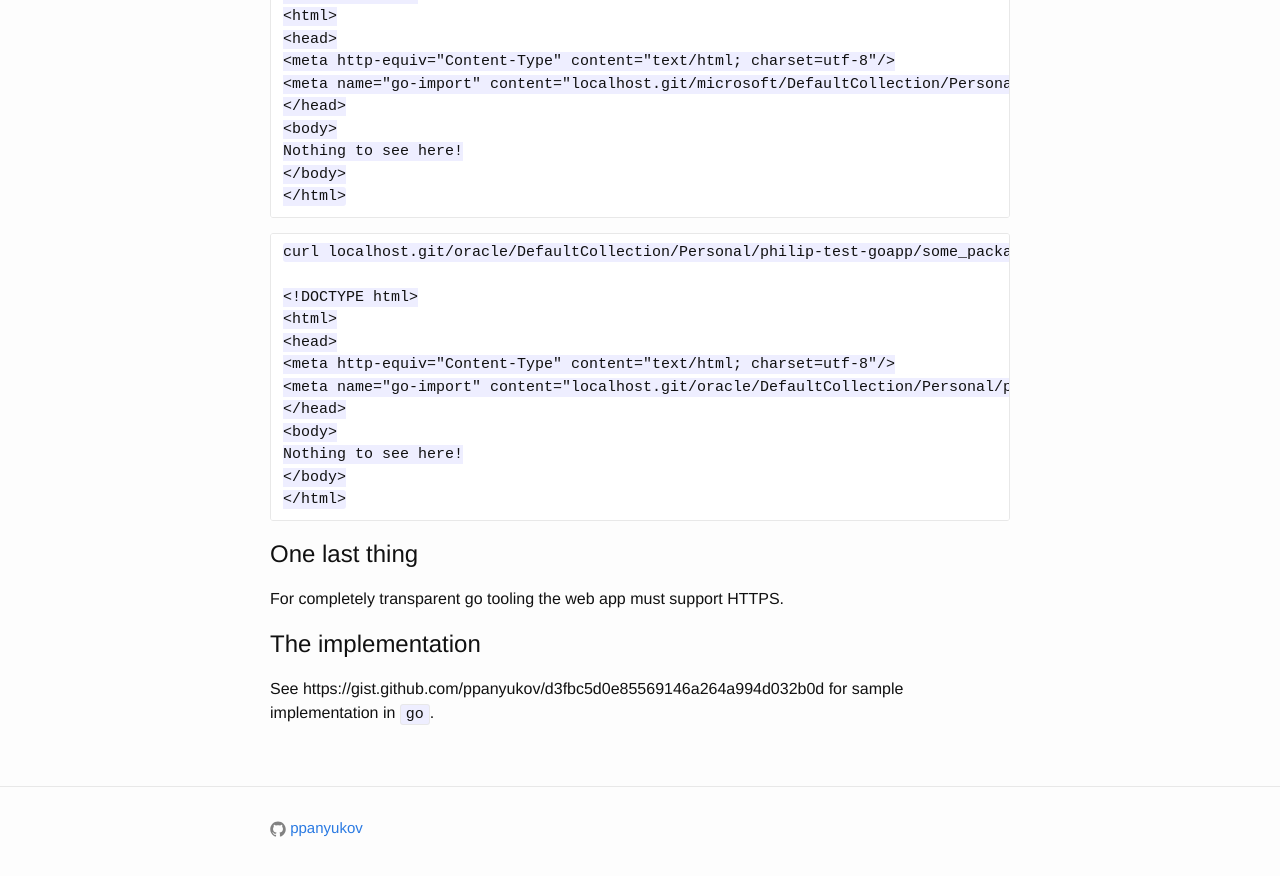
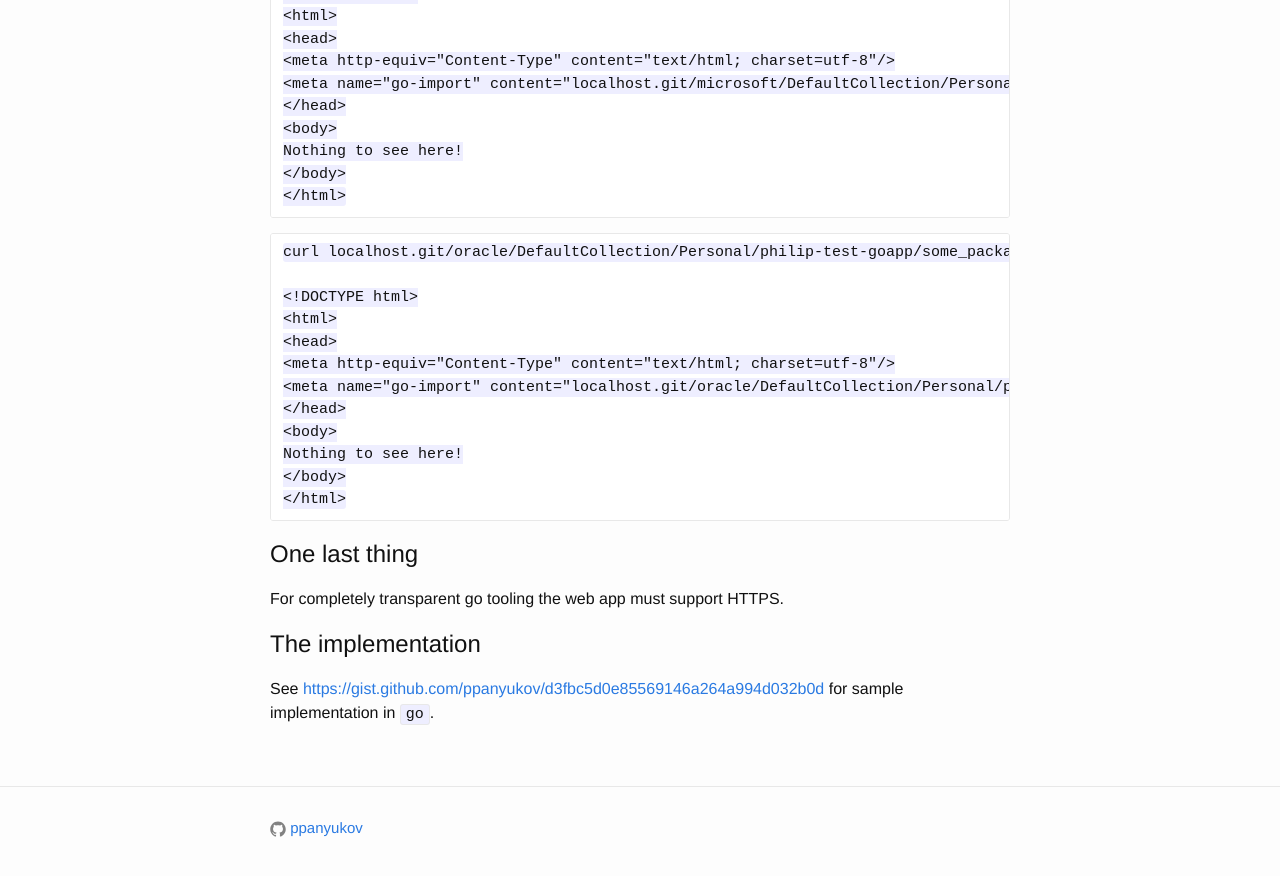
Before and after one commit to ppanyukov/ppanyukov.github.com, a Jekyll site: the page built from _posts/2017-02-01-golang-with-vsts-repos.md, in a window 1280 px wide and 900 px high, scrolled down 4606 px. Shown: the top 876 px of the window. Built offline with Jekyll 4.4.1, drawn with Linux system fonts in a browser that asks for light colours.

```diff
--- a/_posts/2017-02-01-golang-with-vsts-repos.md
+++ b/_posts/2017-02-01-golang-with-vsts-repos.md
@@ -268,5 +268,5 @@ For completely transparent go tooling the web app must support HTTPS.
 
 # The implementation
 
-See https://gist.github.com/ppanyukov/d3fbc5d0e85569146a264a994d032b0d for
+See <https://gist.github.com/ppanyukov/d3fbc5d0e85569146a264a994d032b0d> for
 sample implementation in `go`.
```
